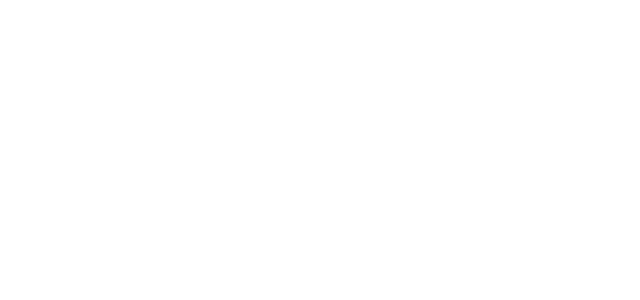
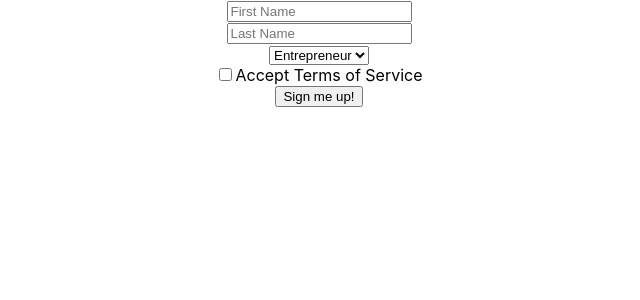
Before and after one commit to Build-Week-mentor-me/Front-end, a React (Create React App) app in the folder mentor-me/: page /signupform in a window 1280 px wide. Shown: the top 300 px of the page, without its empty margins (321-961 px from the left). Built offline with nearby package versions, Linux system fonts and the light colour scheme.

Commit message:
Basic signup page. Needs to connect to endpoint. Styling required.

```diff
--- a/mentor-me/src/App.js
+++ b/mentor-me/src/App.js
@@ -1,10 +1,11 @@
 import React from 'react';
 import './App.css';
+import FormikSignupForm from './Components/Signup';
 
 function App() {
   return (
     <div className="App">
-
+      <FormikSignupForm />
     </div>
   );
 }
--- /dev/null
+++ b/mentor-me/src/Components/Signup.js
@@ -0,0 +1,58 @@
+import React from "react";
+import { withFormik, Form, Field } from "formik";
+import * as Yup from "yup";
+
+function SignupForm({ values, errors, touched }) {
+  return (
+    <Form>
+      <div>
+        {touched.firstname && errors.firstname && <p>{errors.firstname}</p>}
+        <Field type="firstname" name="firstname" placeholder="First Name" />
+      </div>
+      <div>
+        {touched.lastname && errors.lastname && <p>{errors.lastname}</p>}
+        <Field type="lastname" name="lastname" placeholder="Last Name" />
+      </div>
+      <div>
+        <label>
+          {" "}
+          <Field component="select" name="position">
+            <option value="entrepreneur">Entrepreneur</option>
+            <option value="mentor">Mentor</option>
+          </Field>
+        </label>
+      </div>
+      <div>
+        <label>
+          <Field type="checkbox" name="tos" checked={values.tos} />
+          Accept Terms of Service
+          {errors.tos && <p>{errors.tos}</p>}
+        </label>
+      </div>
+      <button type="submit">Sign me up!</button>
+    </Form>
+  );
+}
+
+const FormikSignupForm = withFormik({
+  mapPropsToValues(values) {
+    return {
+      firstname: values.firstname || "",
+      lastname: values.lastname || "",
+      tos: values.tos || false,
+      position: values.position || "entrepreneur"
+    };
+  },
+
+  validationSchema: Yup.object().shape({
+    firstname: Yup.string().required("First name is required"),
+    lastname: Yup.string().required("Last name is required"),
+    tos: Yup.boolean().oneOf([true], "You must accept the TOS!")
+  }),
+
+  handleSubmit(values) {
+    console.log(values);
+  }
+})(SignupForm);
+
+export default FormikSignupForm;
```
Also changed, not shown: 1 other file (tests, documents, lock files or other folders).
